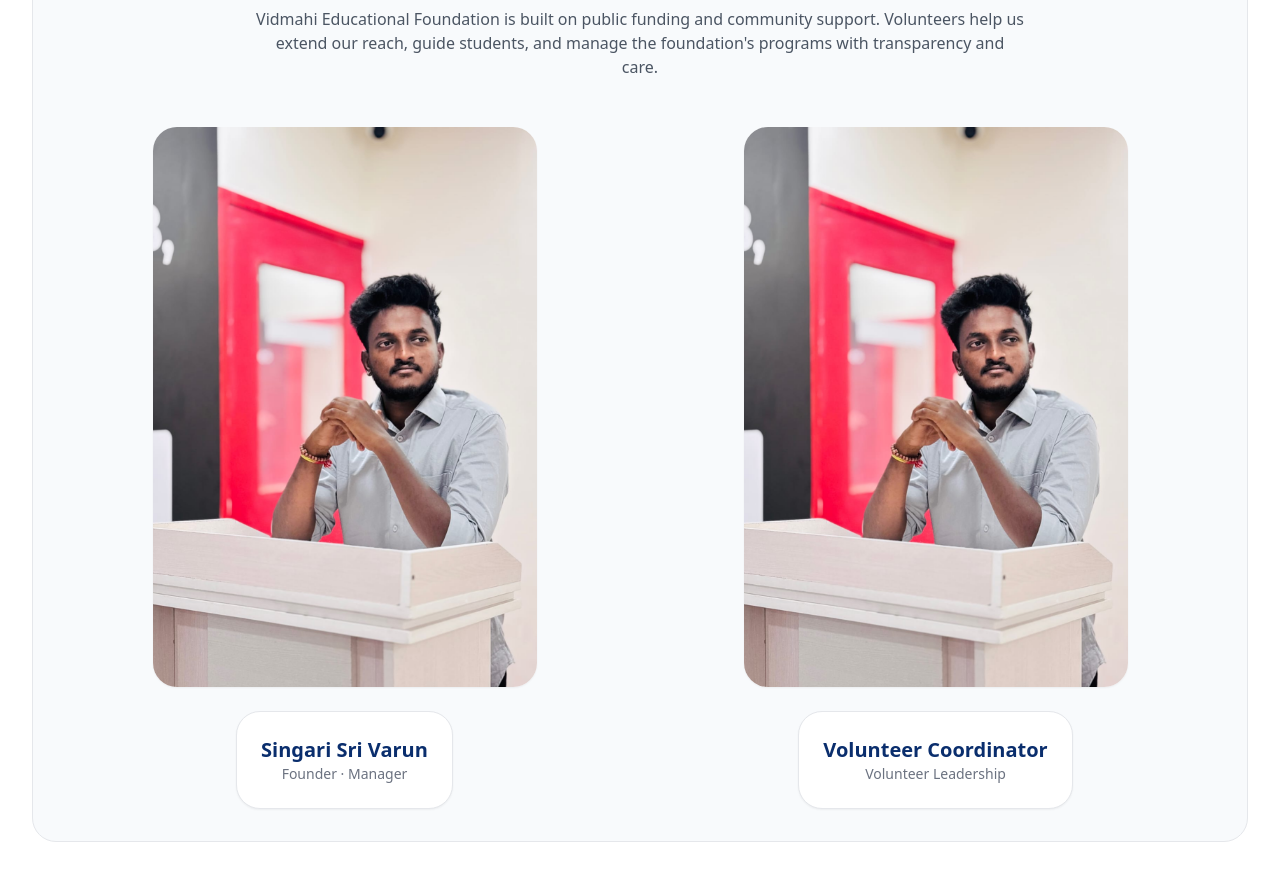
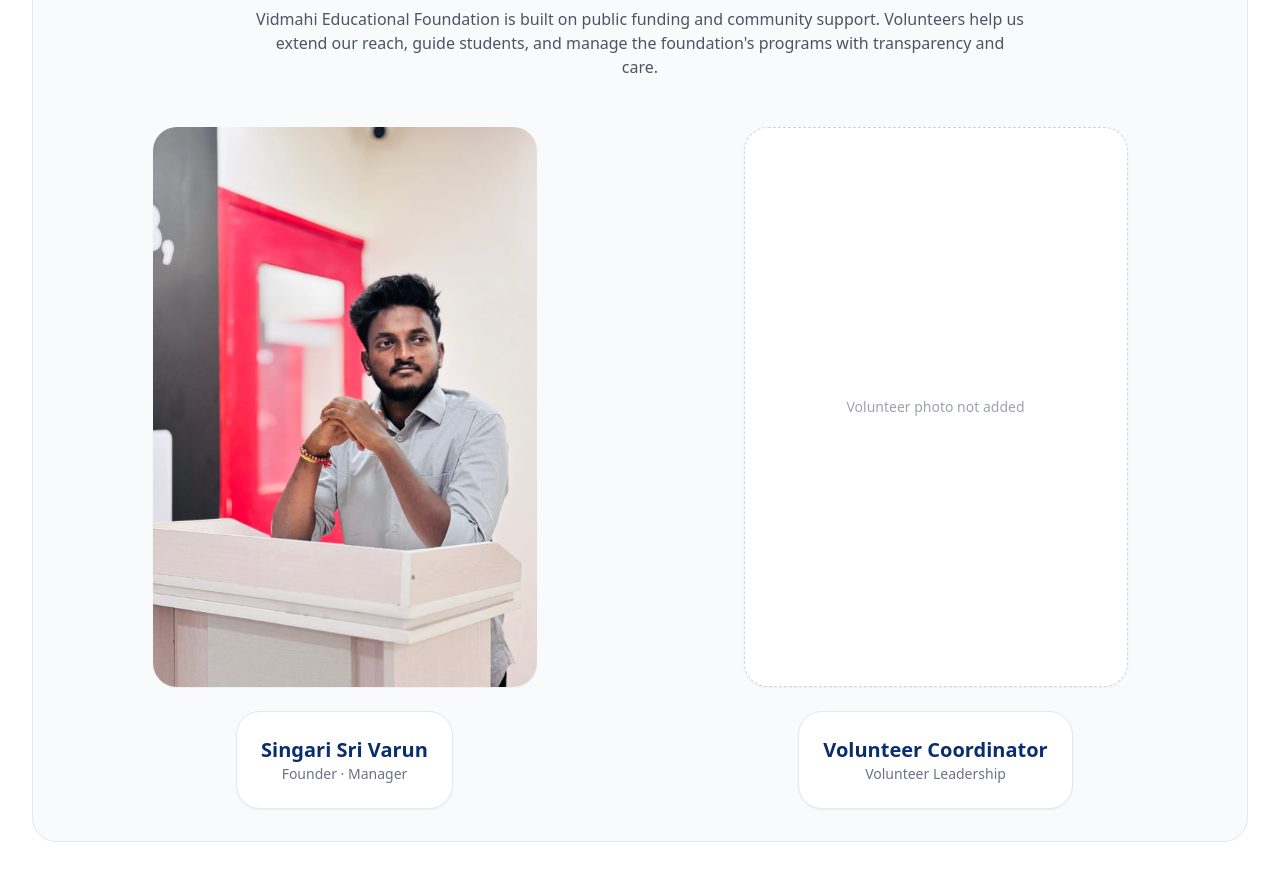
Before and after one commit to Srivarun999/VIdmahi-educational-Foundation, a Next.js app: page / in a window 1280 px wide. Shown: the part 1960-2841 px from the top of the page. Built offline with nearby package versions, Linux system fonts and the light colour scheme.

Commit message:
Updated website content

```diff
--- a/src/app/layout.tsx
+++ b/src/app/layout.tsx
@@ -7,6 +7,11 @@ export const metadata: Metadata = {
   title: "Vidmahi Educational Foundation",
   description:
     "Igniting minds in our villages to illuminate the future of our world. Empowering rural students through free coaching and educational guidance.",
+  icons: {
+    icon: "/favicon.png",
+    shortcut: "/favicon.png",
+    apple: "/favicon.png",
+  },
 };
 
 export default function RootLayout({
--- a/src/components/sections/WhoWeAre.tsx
+++ b/src/components/sections/WhoWeAre.tsx
@@ -110,13 +110,8 @@ export default function WhoWeAre() {
             </div>
 
             <div className="flex flex-col items-center gap-6">
-              <div className="relative rounded-3xl overflow-hidden w-full max-w-sm h-[560px] bg-white shadow-sm">
-                <Image
-                  src="/hero/singari-sri-varun.jpg"
-                  alt="Volunteer Coordinator"
-                  fill
-                  className="object-cover"
-                />
+              <div className="rounded-3xl border border-dashed border-gray-300 bg-white p-10 w-full max-w-sm h-[560px] shadow-sm flex items-center justify-center text-gray-400 text-sm text-center">
+                Volunteer photo not added
               </div>
 
               <div className="rounded-3xl border border-gray-200 bg-white p-6 shadow-sm text-center">
```
Also changed, not shown: public/favicon.png (added).
